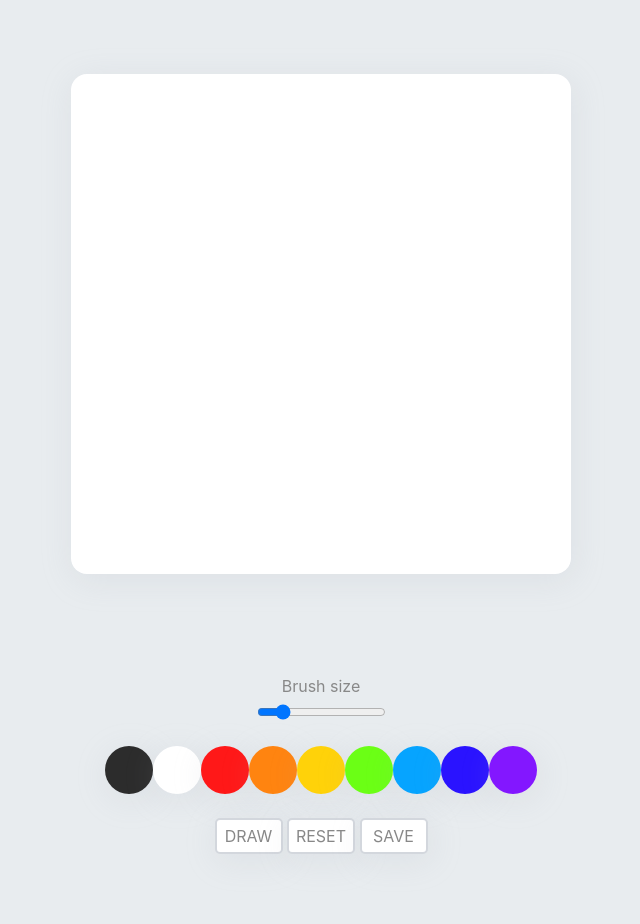
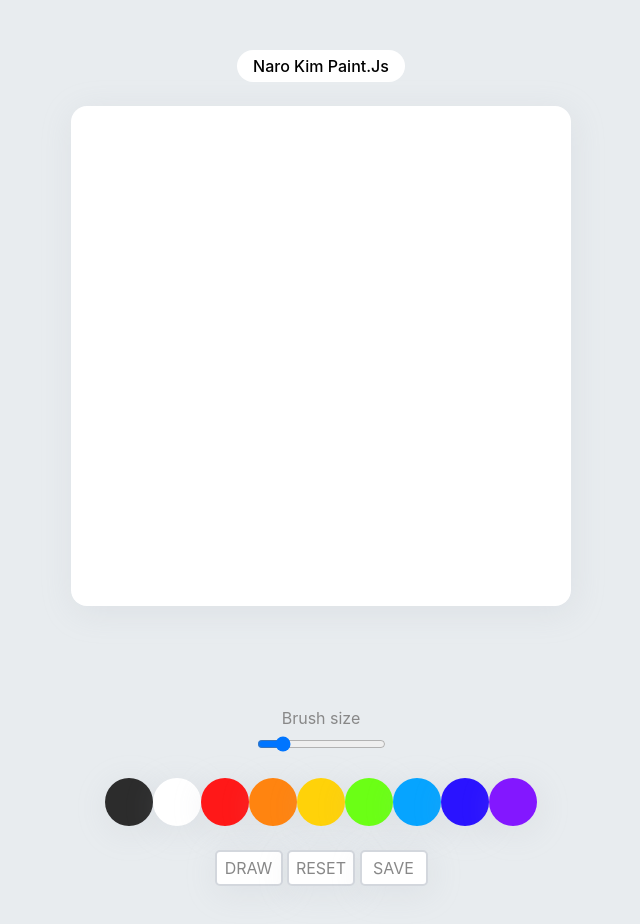
Before and after one commit to naro-Kim/paintjs, a plain HTML site: page index.html in a window 1280 px wide. Shown: the whole page, without its empty margins (319-959 px from the left). Drawn offline with Linux system fonts and the light colour scheme.

Commit message:
add title text

```diff
--- a/index.html
+++ b/index.html
@@ -10,6 +10,9 @@
 </head>
 
 <body>
+  <div class="head__border">
+    <h1>Naro Kim Paint.Js</h1>
+  </div>
   <canvas id="jsCanvas" class="canvas"></canvas>
   <div class="controls">
     <div class="guide__Text">Brush size</div>
--- a/styles.css
+++ b/styles.css
@@ -8,6 +8,13 @@ body {
   flex-direction: column;
   align-items: center;
   padding: 50px;
+}
+
+.head__border {
+  font-weight: 500;
+  padding: 8px 16px;
+  border-radius: 16px;
+  background-color: white;
 }
 
 .guide__Text {
```
